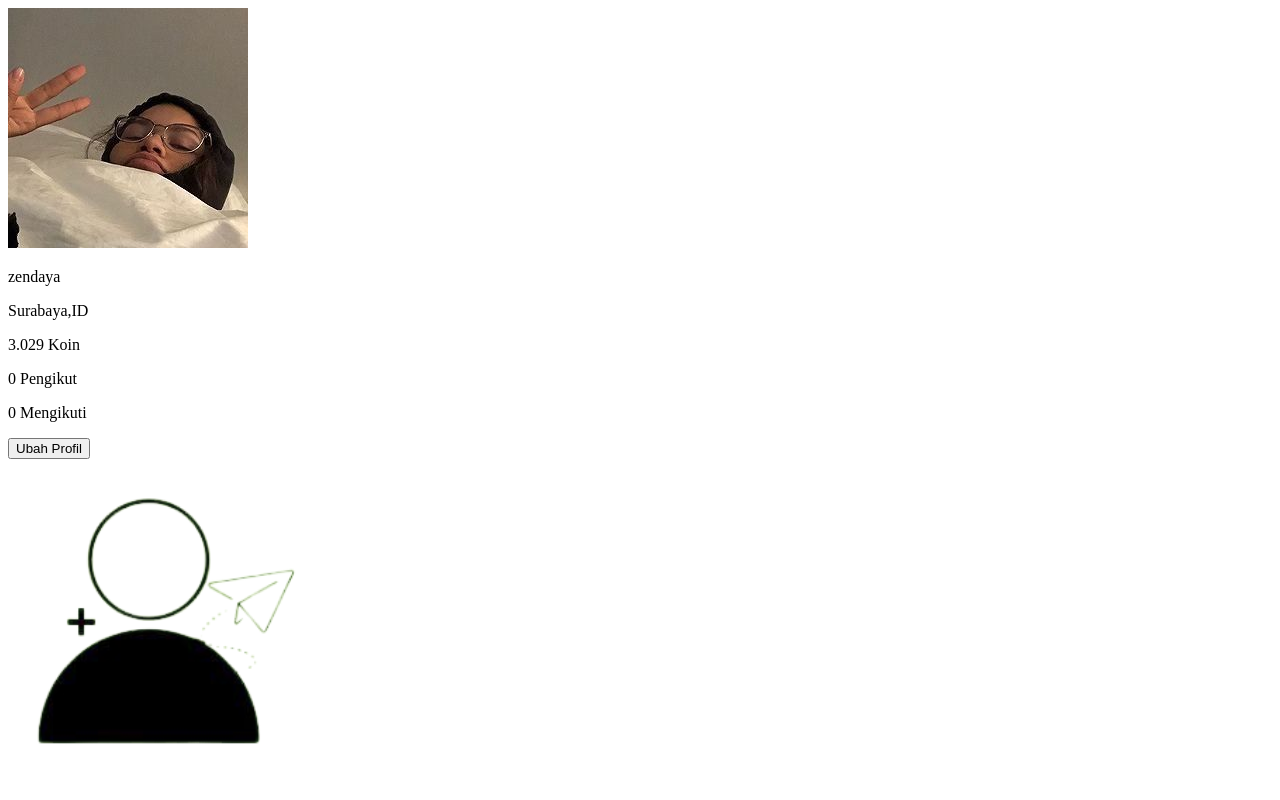
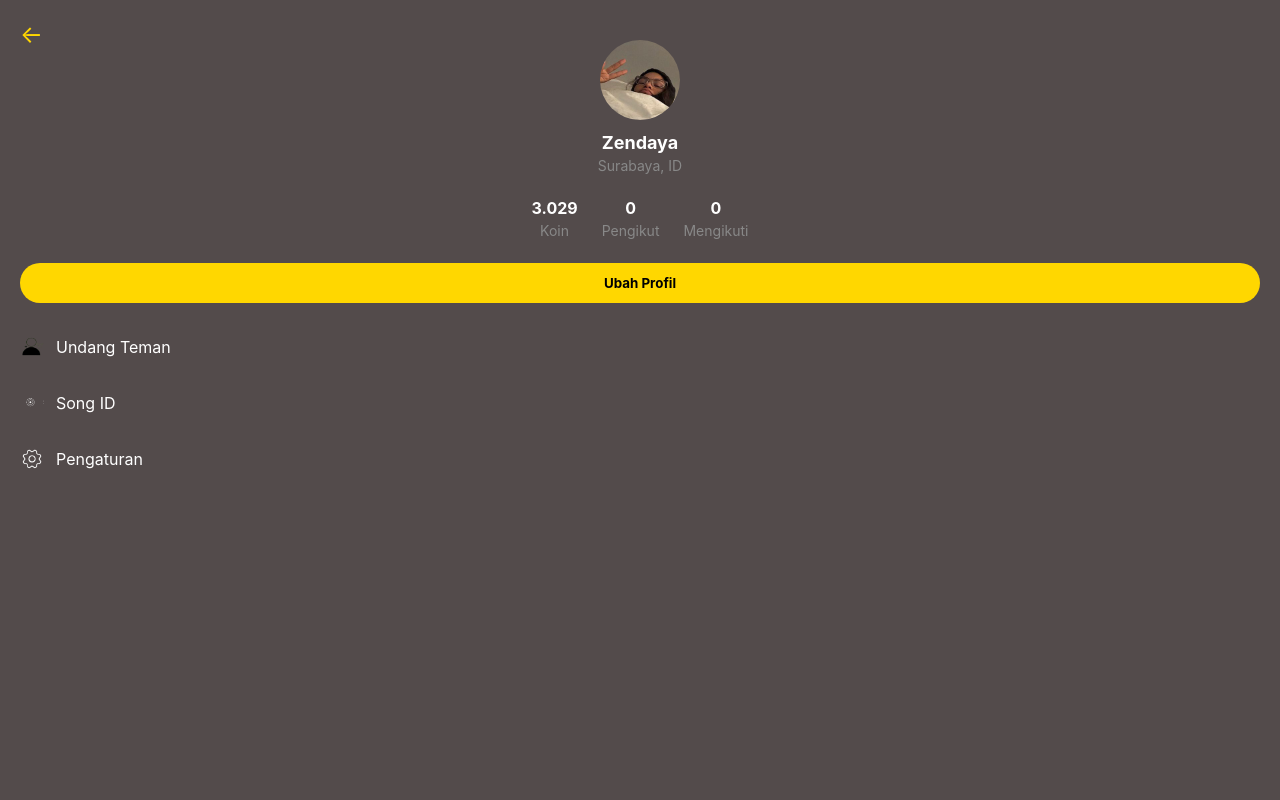
Before and after one commit to citiclara/Olive_EAS, a plain HTML site: page profil.html in a window 1280 px wide. Shown: the top 800 px of the page. Drawn offline with Linux system fonts and the light colour scheme.

Commit message:
mengupdate index.html dan profil.html

```diff
--- a/profil.html
+++ b/profil.html
@@ -1,29 +1,156 @@
 <!DOCTYPE html>
 <html lang="en">
+
 <head>
     <meta charset="UTF-8">
     <meta name="viewport" content="width=device-width, initial-scale=1.0">
     <title>Akun</title>
+    <style>
+        * {
+            margin: 0;
+            padding: 0;
+            box-sizing: border-box;
+            font-family: -apple-system, BlinkMacSystemFont, 'Segoe UI', Roboto, sans-serif;
+        }
+
+        body {
+            background-color: #534B4B;
+            color: white;
+            padding: 20px;
+        }
+
+        .header {
+            position: relative;
+            margin-bottom: 20px;
+        }
+
+        .back-button {
+            position: absolute;
+            top: 0;
+            left: 0;
+            color: #ffd700;
+            font-size: 24px;
+        }
+
+        .profile {
+            text-align: center;
+            margin-bottom: 24px;
+        }
+
+        .profile-image {
+            width: 80px;
+            height: 80px;
+            border-radius: 50%;
+            margin-bottom: 8px;
+        }
+
+        .profile-name {
+            font-size: 18px;
+            font-weight: bold;
+            margin-bottom: 4px;
+        }
+
+        .profile-location {
+            color: #888;
+            font-size: 14px;
+        }
+
+        .stats {
+            display: flex;
+            justify-content: center;
+            gap: 24px;
+            margin-bottom: 24px;
+            text-align: center;
+        }
+
+        .stat-item {
+            display: flex;
+            flex-direction: column;
+            gap: 4px;
+        }
+
+        .stat-value {
+            font-weight: bold;
+        }
+
+        .stat-label {
+            color: #888;
+            font-size: 14px;
+        }
+
+        .edit-profile {
+            display: block;
+            width: 100%;
+            padding: 12px;
+            background-color: #ffd700;
+            border: none;
+            border-radius: 24px;
+            font-weight: bold;
+            margin-bottom: 24px;
+        }
+
+        .menu-list {
+            display: flex;
+            flex-direction: column;
+            gap: 16px;
+        }
+
+        .menu-item {
+            display: flex;
+            align-items: center;
+            gap: 12px;
+            padding: 8px 0;
+        }
+
+        .menu-item img {
+            width: 24px;
+            height: 24px;
+        }
+    </style>
 </head>
+
 <body>
-    <div>
-        <img src="img/zendaya.jpeg" alt="zendaya">
-        <p>zendaya</p>
-        <p>Surabaya,ID </p>
+    <div class="header">
+        <a href="index.html"><span class="back-button">←</span></a>
     </div>
-    <div>
-        <p>3.029 Koin</p>
-        <p>0 Pengikut</p>
-        <p>0 Mengikuti</p>
+
+    <div class="profile">
+        <img src="img/zendaya.jpeg" alt="zendaya" class="profile-image">
+        <p class="profile-name">Zendaya</p>
+        <p class="profile-location">Surabaya, ID</p>
     </div>
-    <button>Ubah Profil</button>
-    <div>
+
+    <div class="stats">
+        <div class="stat-item">
+            <span class="stat-value">3.029</span>
+            <span class="stat-label">Koin</span>
+        </div>
+        <div class="stat-item">
+            <span class="stat-value">0</span>
+            <span class="stat-label">Pengikut</span>
+        </div>
+        <div class="stat-item">
+            <span class="stat-value">0</span>
+            <span class="stat-label">Mengikuti</span>
+        </div>
+    </div>
+
+    <button class="edit-profile">Ubah Profil</button>
+
+    <div class="menu-list">
+        <div class="menu-item">
             <img src="img/undang.png" alt="undang teman">
             <p>Undang Teman</p>
+        </div>
+        <div class="menu-item">
             <img src="img/lagu.png" alt="lagu">
             <p>Song ID</p>
+        </div>
+        <div class="menu-item">
             <img src="img/pengaturan.png" alt="pengaturan">
             <p>Pengaturan</p>
         </div>
+    </div>
 </body>
+
 </html>
```
Also changed, not shown: index.html (+71 -69 lines). Lines whose indentation alone changed are shown as unchanged.
